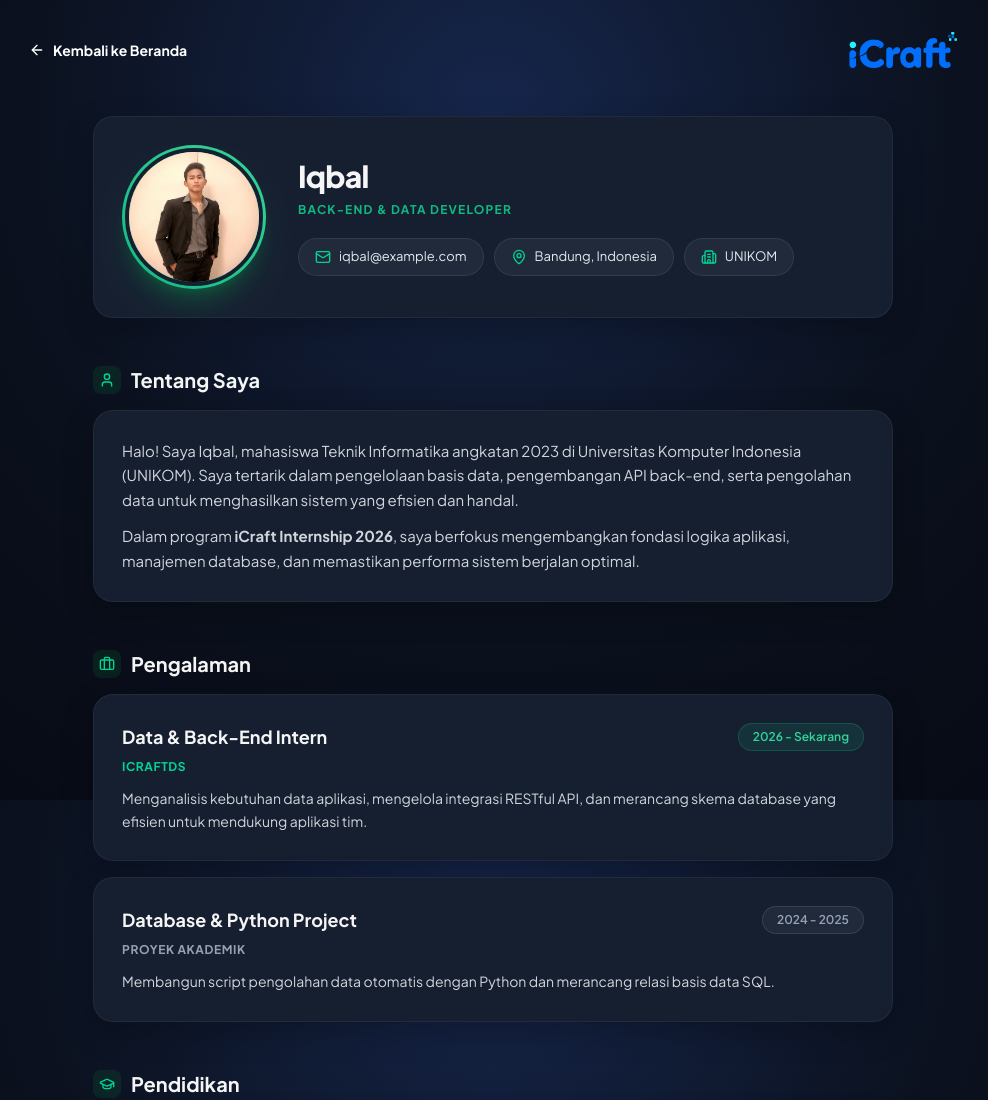
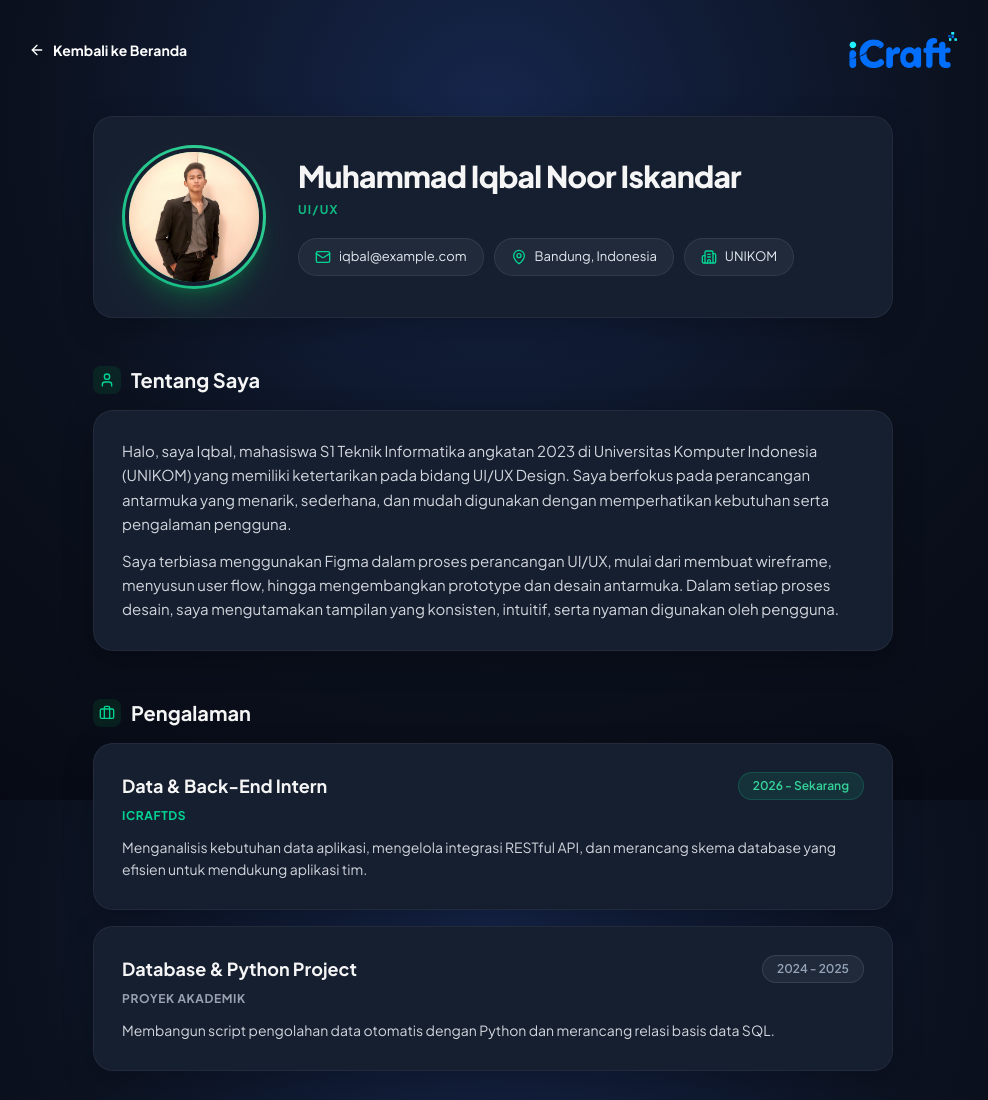
Before and after one commit to Bhadthepramdirdjo/Portofolio-Kelompok_Kerja-Praktek_Icraft, a website: page members/iqbal.html in a window 1280 px wide. Shown: the top 1100 px of the page, without its empty margins (147-1135 px from the left). Drawn offline with nearby package versions, Linux system fonts and the light colour scheme.

Commit message:
Update iqbal.html

```diff
--- a/members/iqbal.html
+++ b/members/iqbal.html
@@ -105,8 +105,8 @@
             </div>
 
             <div class="flex-1 text-center md:text-left">
-                <h1 class="text-2xl md:text-3xl font-extrabold text-white mb-2 tracking-tight">Iqbal</h1>
-                <p class="text-[#10b981] font-bold tracking-widest text-xs uppercase mb-5">Back-End & Data Developer</p>
+                <h1 class="text-2xl md:text-3xl font-extrabold text-white mb-2 tracking-tight">Muhammad Iqbal Noor Iskandar</h1>
+                <p class="text-[#10b981] font-bold tracking-widest text-xs uppercase mb-5">UI/UX</p>
 
                 <div class="flex flex-wrap justify-center md:justify-start gap-2.5">
                     <div class="contact-badge">
@@ -132,8 +132,8 @@
                 Tentang Saya
             </h2>
             <div class="profile-card text-gray-300 leading-relaxed text-[15px] space-y-3">
-                <p>Halo! Saya Iqbal, mahasiswa Teknik Informatika angkatan 2023 di Universitas Komputer Indonesia (UNIKOM). Saya tertarik dalam pengelolaan basis data, pengembangan API back-end, serta pengolahan data untuk menghasilkan sistem yang efisien dan handal.</p>
-                <p>Dalam program <strong>iCraft Internship 2026</strong>, saya berfokus mengembangkan fondasi logika aplikasi, manajemen database, dan memastikan performa sistem berjalan optimal.</p>
+                <p>Halo, saya Iqbal, mahasiswa S1 Teknik Informatika angkatan 2023 di Universitas Komputer Indonesia (UNIKOM) yang memiliki ketertarikan pada bidang UI/UX Design. Saya berfokus pada perancangan antarmuka yang menarik, sederhana, dan mudah digunakan dengan memperhatikan kebutuhan serta pengalaman pengguna.</p>
+                <p>Saya terbiasa menggunakan Figma dalam proses perancangan UI/UX, mulai dari membuat wireframe, menyusun user flow, hingga mengembangkan prototype dan desain antarmuka. Dalam setiap proses desain, saya mengutamakan tampilan yang konsisten, intuitif, serta nyaman digunakan oleh pengguna.</p>
             </div>
         </section>
 
```
